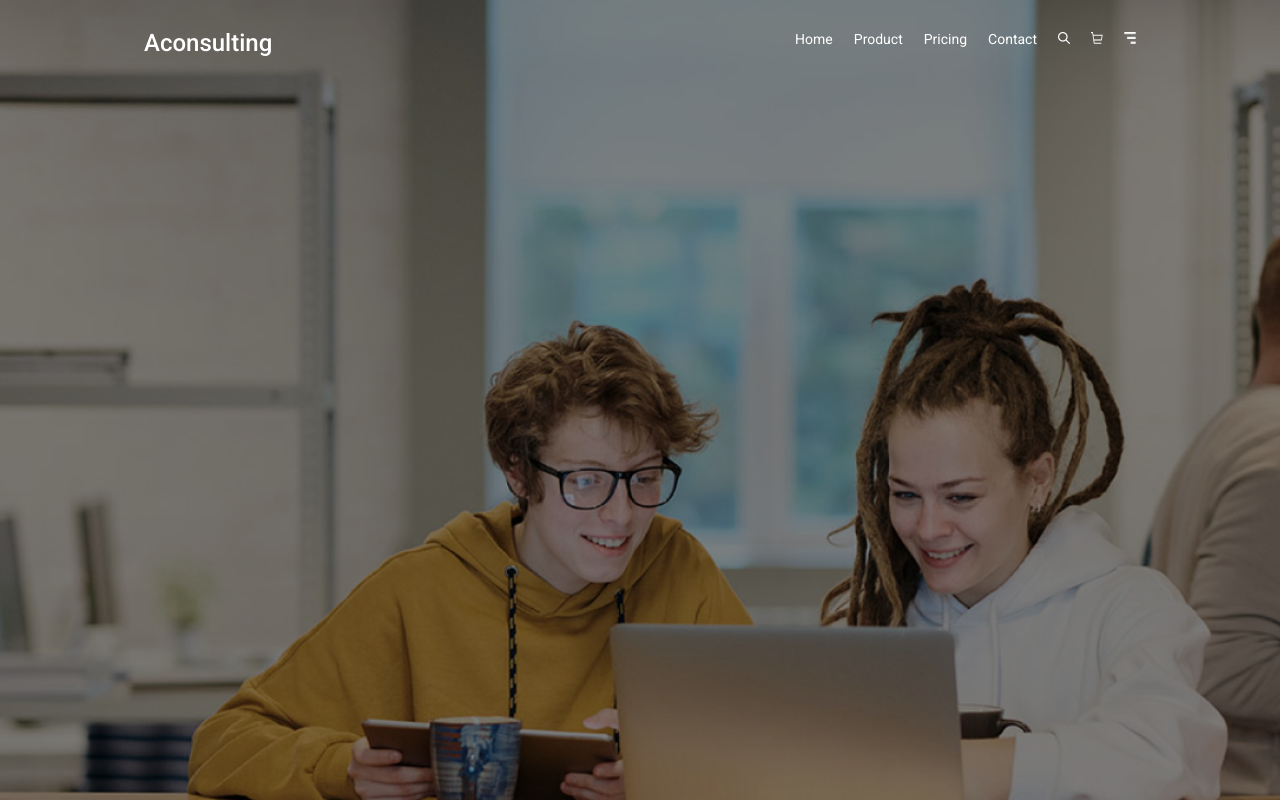
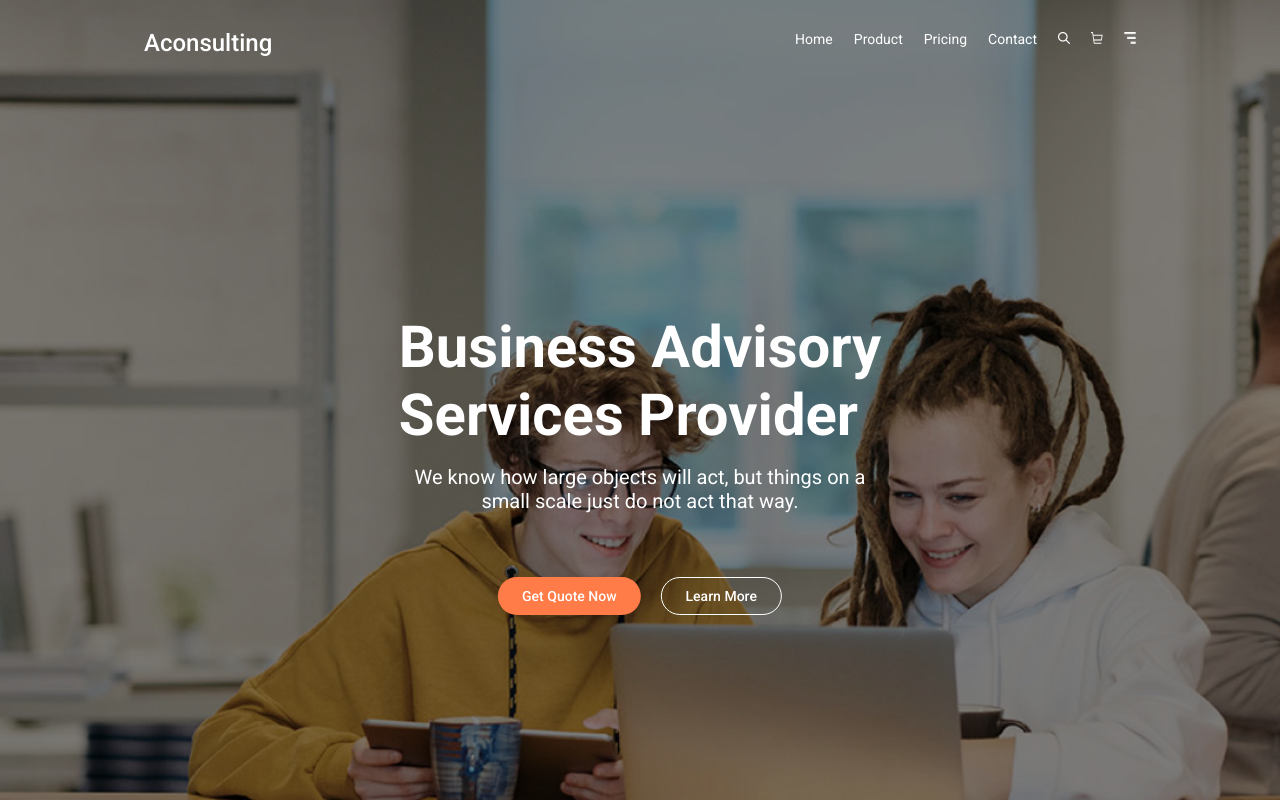
Before and after one commit to futurannetdesign/aconsulting, a plain HTML site: page index.html in a window 1280 px wide. Drawn offline with Linux system fonts and the light colour scheme.

Commit message:
header-info
adicionado header-info

```diff
--- a/css/style.css
+++ b/css/style.css
@@ -50,7 +50,58 @@ html {
   width: 0.75rem;
   height: 0.75rem;
 }
+.header-info {
+  position: absolute;
+  display: flex;
+  flex-direction: column;
+  top: 50%;
+  left: 50%;
+  transform: translate(-50%, -50%);
+  margin-top: 4rem;
+}
+.header--info h4 {
+  color: #FFF;
+  font-size: 1.25rem;
+  font-weight: 400;
+  text-align: center;
+  padding-top: 1rem;
+  padding-bottom: 4rem;
+}
+.header--info h1 {
+  color: #FFF;
+  font-size: 3.625rem;
+  font-weight: 600;
+}
+.header--info-btn {
+  display: flex;
+  justify-content: center;
+  gap: 20px;
+}
+.header--info--btn {
+  color: #FFF;
+  font-size: 0.875rem;
+  font-weight: 500;
+  border: none;
+  border-radius: 2.313rem;
+  background-color: #FF7B47;
+  padding: 0.625rem 1.5rem;
+}
+.header---info---btn {
+  color: #FFF;
+  font-size: 0.875rem;
+  font-weight: 500;
+  border: solid 1px #FFF;
+  border-radius: 2.313rem;
+  background-color: transparent;
+  padding: 0.625rem 1.5rem;
+}
+
+
+
+
+
 /*Media Querie*/
+/*Media Header Nav Bar*/
 @media (max-width: 768px){
   .header-container {
     justify-content: space-around;
--- a/index.html
+++ b/index.html
@@ -15,6 +15,7 @@
       <div class="header-logo">
         <h2>Aconsulting</h2>
       </div>
+
       <nav class="header-nav">
         <ul>
           <li><a href="#">Home</a></li>
@@ -26,7 +27,19 @@
           <li><a href="#"><img src="img/menu-mobal.png" alt=""></a></li>
         </ul>
       </nav>
-
+      <div class="header-info">
+        <div class="header--info">
+          <h1>Business Advisory<br> Services Provider</h1>
+          <h4>
+            We know how large objects will act, but things on a<br>
+            small scale just do not act that way.
+          </h4>
+        </div>
+        <div class="header--info-btn">
+          <button class="header--info--btn">Get Quote Now</button>
+          <button class="header---info---btn">Learn More</button>
+        </div>
+      </div>
     </div>
   </header>
 </body>
```
